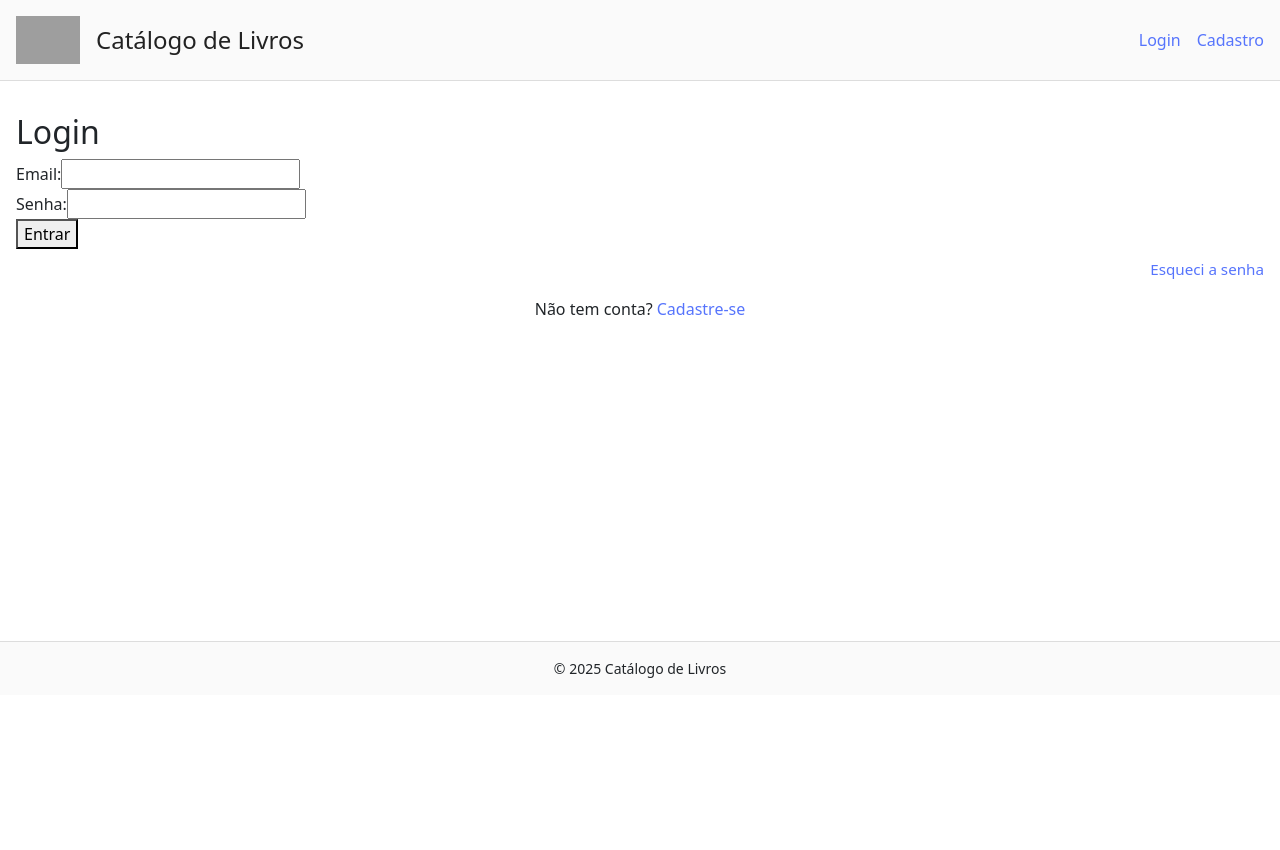
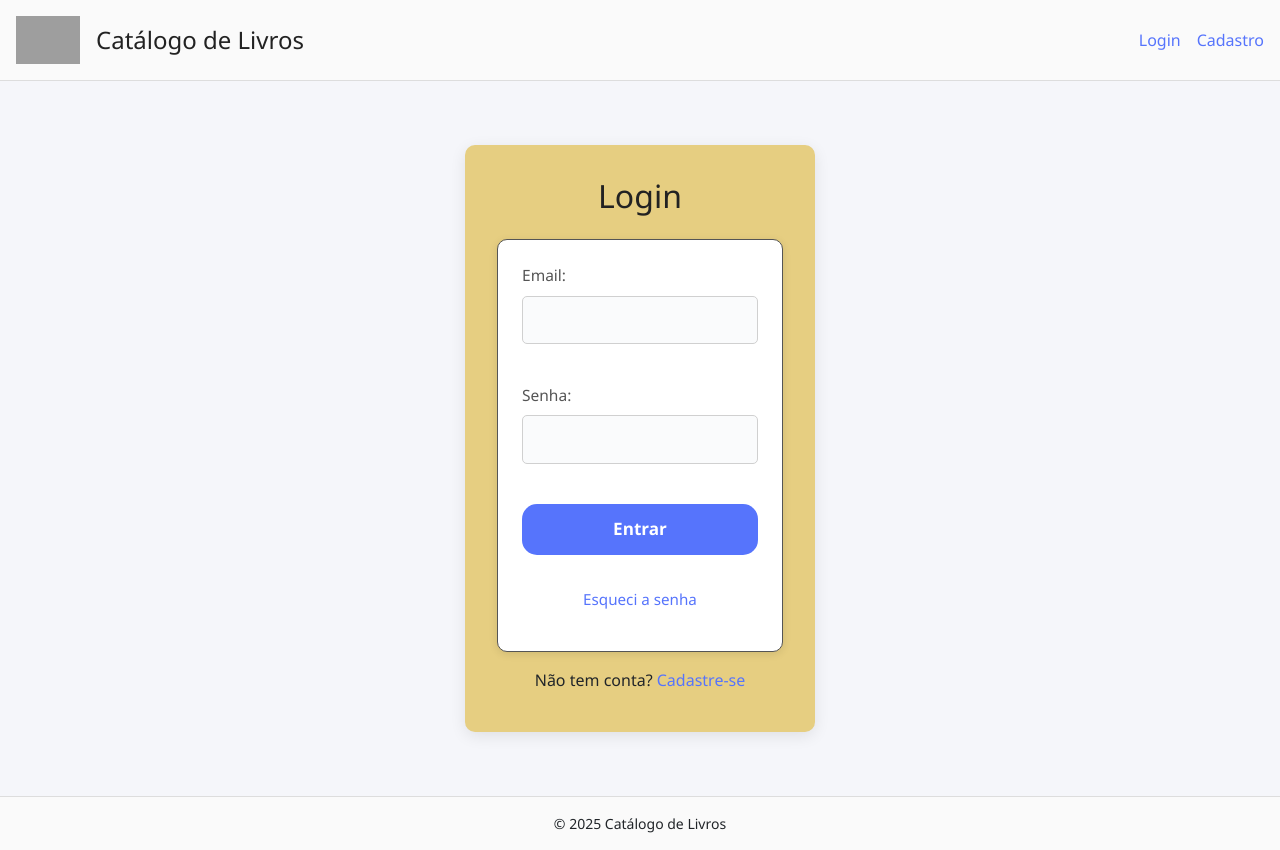
Before and after one commit to naili-naomi/limi, a React (Vite) app in the folder limi-frontend/: page /login in a window 1280 px wide. Before the commit the page ends 800 px from the top, so only its background shows below. Built offline with nearby package versions, Linux system fonts and the light colour scheme; grey boxes are pictures that could not be loaded.

Commit message:
Adicionando estilização no forms
Signed-off-by: naomimori1 <naomi.mori@usp.br>

```diff
--- /dev/null
+++ b/limi-frontend/src/App.css
@@ -0,0 +1,30 @@
+
+@import url('https://fonts.googleapis.com/css2?family=Inter:ital,opsz,wght@0,14..32,100..900;1,14..32,100..900&display=swap');
+
+
+* {
+    margin: 0;
+    padding: 0;
+    box-sizing: border-box;
+}
+
+.app-container {
+  font-family: 'Segoe UI', Arial, sans-serif;
+  background: #f5f6fa;
+  min-height: 100vh;
+
+    align-items: center;
+}
+
+header, footer {
+  background: #fafafa;
+  border-color: #ddd;
+}
+
+main {
+  padding: 2rem 1rem;
+}
+
+h1 {
+  color: #222;
+}
--- a/limi-frontend/src/App.jsx
+++ b/limi-frontend/src/App.jsx
@@ -1,7 +1,7 @@
 // src/App.jsx
 import React from 'react';
 import { Routes, Route, Link } from 'react-router-dom';
-
+import './App.css'
 import Home from './pages/Home';
 import Login from './pages/Login';
 import SignUp from './pages/SignUp';
--- a/limi-frontend/src/components/ListGroup.jsx
+++ b/limi-frontend/src/components/ListGroup.jsx
@@ -1,20 +1,25 @@
 import { Fragment } from "react";
 
 function ListGroup() {
-    let items = ["An item", "A second item", "A third item", "A fourth item", "And a fifth one"];
-    items = [];
+    const items = ["An item", "A second item", "A third item", "A fourth item", "And a fifth one"];
 
     if (items.length === 0) {
         return <p>No items found</p>;
     }
 
-
     return (
         <Fragment>
             <h1>List</h1>
-        {item.length === 0 &&  <p>No items found</p>}
             <ul className="list-group">
-      {items.map((item, index) => <li className="list-group-item" key={item} onClick={() => console.log(item,index)}>{item}</li>)}
+                {items.map((item, index) => (
+                    <li
+                        className="list-group-item"
+                        key={item}
+                        onClick={() => console.log(item, index)}
+                    >
+                        {item}
+                    </li>
+                ))}
             </ul>
         </Fragment>
     );
--- a/limi-frontend/src/pages/ForgotPassword.jsx
+++ b/limi-frontend/src/pages/ForgotPassword.jsx
@@ -1,6 +1,7 @@
 // src/pages/ForgotPassword.jsx
 import React, { useState } from 'react';
 import { Link, useNavigate } from 'react-router-dom';
+import './forms.css';
 
 function ForgotPassword() {
   const [email, setEmail] = useState('');
--- a/limi-frontend/src/pages/Login.jsx
+++ b/limi-frontend/src/pages/Login.jsx
@@ -1,6 +1,7 @@
 // src/pages/Login.jsx
 import React, { useState } from 'react';
 import { Link, useNavigate } from 'react-router-dom';
+import './forms.css';
 
 function Login({ onLogin }) {
   const [email, setEmail]       = useState('');
--- a/limi-frontend/src/pages/SignUp.jsx
+++ b/limi-frontend/src/pages/SignUp.jsx
@@ -1,6 +1,7 @@
 // src/pages/SignUp.jsx
 import React, { useState } from 'react';
 import { Link, useNavigate } from 'react-router-dom';
+import './forms.css';
 
 function SignUp({ onSignUp }) {
   const [name, setName]         = useState('');
--- a/limi-frontend/src/pages/forms.css
+++ b/limi-frontend/src/pages/forms.css
@@ -2,7 +2,7 @@
   max-width: 350px;
   margin: 2rem auto;
   padding: 2rem 2rem 1.5rem 2rem;
-  background: #fff;
+  background: #e6ce81;
   border-radius: 10px;
   box-shadow: 0 4px 16px rgba(0,0,0,0.09);
 }
@@ -11,6 +11,18 @@
   margin-bottom: 1.5rem;
   text-align: center;
   color: #222;
+}
+
+.form-container form {
+  display: flex;
+  flex-direction: column;
+  gap: 1.5rem;
+  align-items: center;
+  border: #555 solid 1px;
+  padding: 1.5rem;
+  border-radius: 10px;
+  background: #fff;
+  box-shadow: 0 2px 8px rgba(0,0,0,0.1);
 }
 
 .form-container form > div {
@@ -51,7 +63,7 @@
   background: #5674fc;
   color: #fff;
   border: none;
-  border-radius: 5px;
+  border-radius: 15px;
   font-size: 1.07rem;
   font-weight: 600;
   cursor: pointer;
```
Lines whose indentation alone changed are shown as unchanged.
